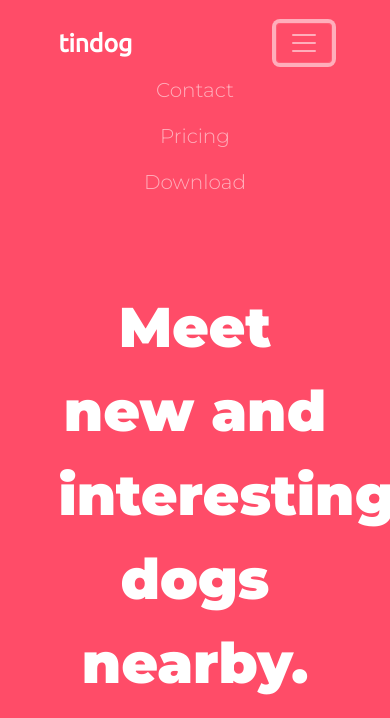
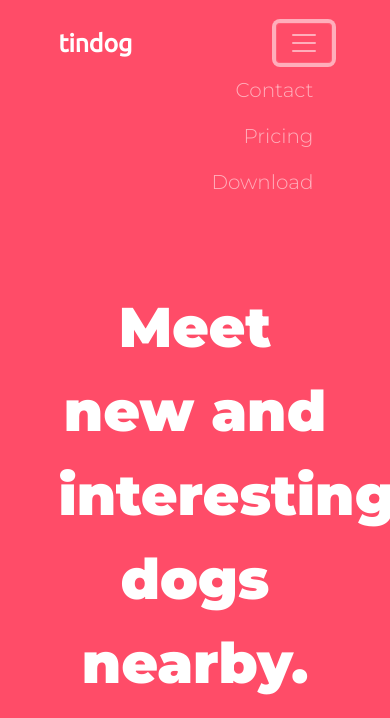
Before and after one commit to crome98/tindog, a plain HTML site: page index.html in a window 390 px wide. Both pictures are taken after a click on the button 303 px from the left and 43 px from the top of the page. Shown: the top 718 px of the page. Drawn offline with nearby package versions, Linux system fonts and the light colour scheme.

Commit message:
- 2021-12-22: Righ align navbar toggle button list items.

```diff
--- a/index.html
+++ b/index.html
@@ -27,7 +27,7 @@
           <span class="navbar-toggler-icon"></span>
           </button>
           <div class="collapse navbar-collapse" id="navbarSupportedContent">
-            <ul class="navbar-nav ms-auto mb-2 mb-lg-0">
+            <ul class="navbar-nav align-items-end ms-auto mb-2 mb-lg-0">
               <li class="nav-item">
                 <a class="nav-link fs-5" href="#footer">Contact</a>
               </li>
```
